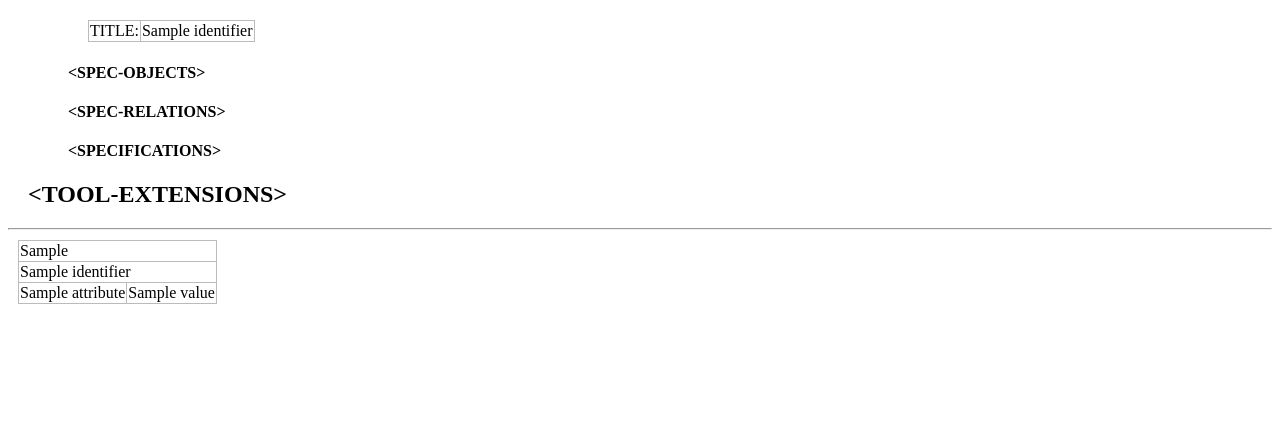
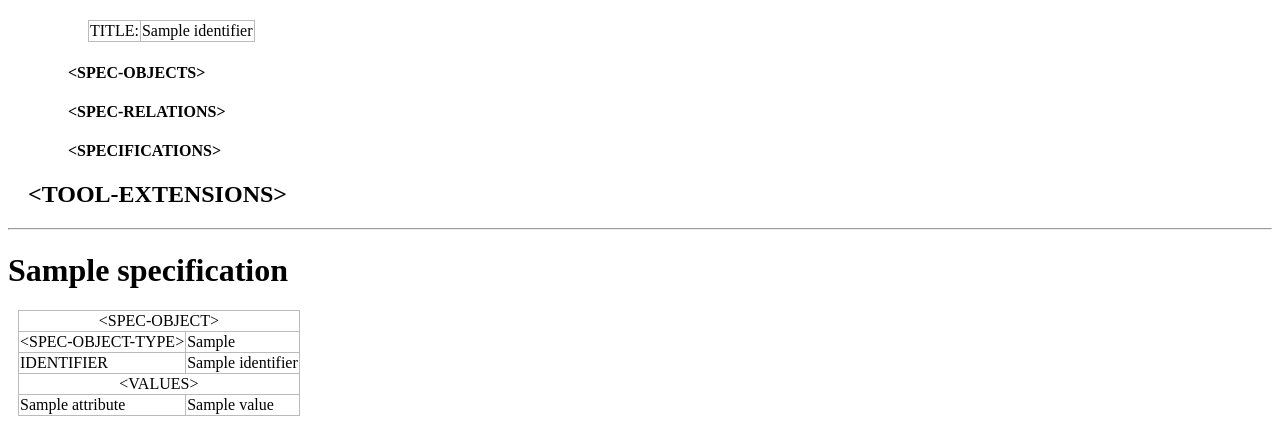
Before and after one commit to strictdoc-project/reqif, a Python web app: template reqif/commands/dump/templates/index.jinja.html in a window 1280 px wide. Shown: the part 422-848 px from the top of the page. Before the commit the page ends 726 px from the top, so only its background shows below. Run offline with Jinja, Linux system fonts and the light colour scheme; the template is opened without the code that fills it: most values are stand-ins (such as "Sample title", 1, 10 or a date in 2020).

Commit message:
commands/dump: more detailed information about SPEC-OBJECT

```diff
--- a/reqif/commands/dump/templates/index.jinja.html
+++ b/reqif/commands/dump/templates/index.jinja.html
@@ -81,19 +81,37 @@
 <hr/>
 
 {% for specification in reqif_bundle.specifications %}
+  <h1>{{ specification.long_name }}</h1>
+
   {% for current_hierarchy in reqif_bundle.iterate_specification_hierarchy(specification) %}
 
     {% set spec_object = reqif_bundle.get_spec_object_by_ref(current_hierarchy.spec_object) %}
 
     <table>
       <tr>
-        <td colspan="2">
+        <td style="text-align: center;" colspan="2">
+          &lt;SPEC-OBJECT&gt;
+        </td>
+      </tr>
+      <tr>
+        <td>
+          &lt;SPEC-OBJECT-TYPE&gt;
+        </td>
+        <td>
           {{ spec_object.spec_object_type }}
         </td>
       </tr>
       <tr>
-        <td colspan="2">
+        <td>
+          IDENTIFIER
+        </td>
+        <td>
           {{ spec_object.identifier }}
+        </td>
+      </tr>
+      <tr>
+        <td style="text-align: center;" colspan="2">
+          &lt;VALUES&gt;
         </td>
       </tr>
     {% for attribute in spec_object.attributes %}
```
